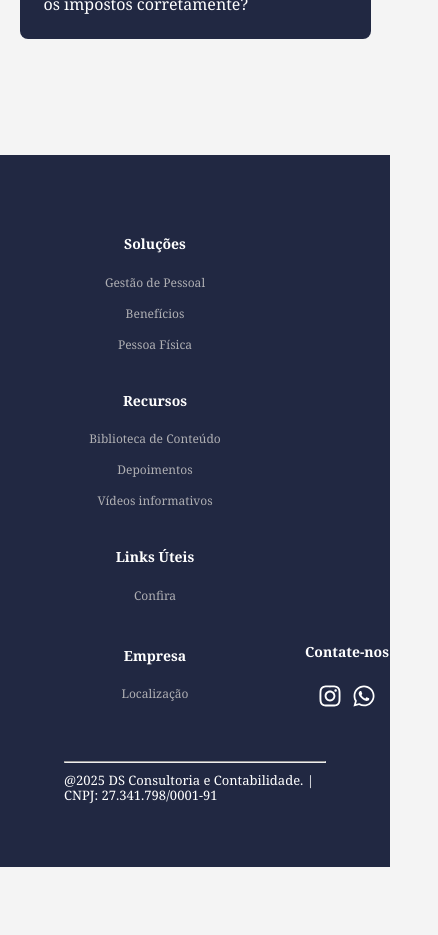
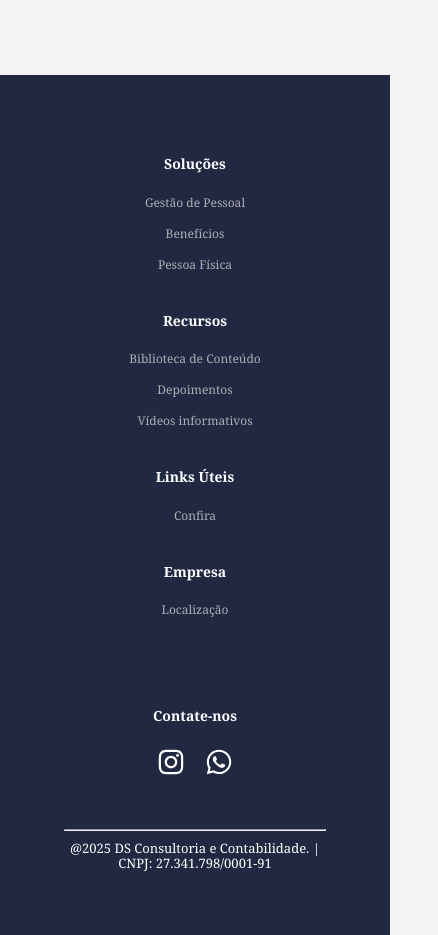
Before and after one commit to jhonathancodes/dscontabilidadeltda, a React (Vite) app: page / in a window 390 px wide. Shown: the part 8760-9695 px from the top of the page, 438 px wide, since content can reach past the window. Before the commit the page ends 9627 px from the top, so only its background shows below. Built offline with nearby package versions, Linux system fonts and the light colour scheme.

Commit message:
Primeiro commit

```diff
--- a/src/components/footer/Footer.css
+++ b/src/components/footer/Footer.css
@@ -109,22 +109,39 @@ hr {
   }
 }
 
-@media screen and (max-width: 550px) {
-  .sb__footer-below {
-    flex-direction: column;
+@media screen and (max-width: 488px) {
+  /* Centralizar todos os itens */
+  .sb__footer-links {
+    display: flex;
+    flex-direction: column; /* Muda de linha para coluna */
+    align-items: center; /* Centraliza no eixo horizontal */
+    width: 100%; /* Garante que ocupe toda a largura da tela */
   }
 
-  /* Aqui você força a exibição lado a lado para telas menores (abaixo de 488px) */
-  .sb__footer-links {
-    display: flex;
-    justify-content: space-between;
-    flex-wrap: wrap;
-    width: 100%;
+  .sb__footer-links_div {
+    text-align: center; /* Centraliza o texto dentro da div */
+    width: auto; /* Garante que os itens tenham largura automática */
+    margin: 1rem 0; /* Garante espaçamento vertical entre os itens */
   }
 
-  .sb__footer-links_group {
-    flex-direction: row; /* Coloca os itens lado a lado */
-    gap: 10px; /* Espaço entre os itens */
-    align-items: center; /* Centraliza os itens verticalmente */
+  /* Para a parte do footer de baixo */
+  .sb_footer-below {
+    flex-direction: column; /* Coloca os itens em coluna */
+    align-items: center; /* Centraliza os itens no eixo horizontal */
+  }
+
+  /* Para os ícones de redes sociais */
+  .socialmedia {
+    justify-content: center; /* Centraliza os ícones */
+    gap: 20px; /* Ajusta o espaço entre os ícones */
+  }
+
+  .icon {
+    font-size: 28px; /* Aumenta o tamanho dos ícones */
+  }
+
+  /* Ajuste para o copyright */
+  .sb_footer-copyright p {
+    text-align: center; /* Centraliza o texto */
   }
 }
--- a/src/components/questions/Question.css
+++ b/src/components/questions/Question.css
@@ -14,12 +14,12 @@
     border-radius: 8px;
     margin-bottom: 1rem;
     overflow: hidden;
+    transition: max-height 0.3s ease-in-out; /* Transição suave */
 }
 
 .question-header {
     text-align: center;
     margin-bottom: 3rem;
-
 }
 
 .question-header .subtitle {
@@ -77,6 +77,8 @@
     transition: all 0.3s ease-in-out;
     overflow: hidden;
     background-color: #212842;
+    max-height: 0px; /* Inicialmente, o conteúdo é escondido */
+    opacity: 0; /* Inicialmente, o conteúdo é invisível */
 }
 
 .question-answer p {
@@ -85,6 +87,9 @@
     margin: 0;
     padding-bottom: 1.5rem;
     color: white;
+    word-wrap: break-word;
+    word-break: break-word;
+    white-space: normal;
 }
 
 .question-item:hover {
@@ -113,3 +118,17 @@
         font-size: 2rem;
     }
 }
+
+@media (max-width: 550px) {
+    .question-title {
+        padding: 1rem;
+    }
+
+    .question-answer {
+        padding: 0 1rem; /* Reduz o padding da resposta */
+    }
+
+    .question-answer p {
+        font-size: 0.9rem;
+    }
+}
--- a/src/components/questions/Question.jsx
+++ b/src/components/questions/Question.jsx
@@ -29,14 +29,16 @@ function Question() {
                             <h3>{item.question}</h3>
                             <span className="toggle-icon">{openIndex === index ? "−" : "+"}</span>
                         </div>
-                <div className="question-answer" style={{ maxHeight: openIndex === index ? "100px" : "0px", opacity: openIndex === index ? "1" : "0" }}>
+                        <div className="question-answer" style={{
+                            maxHeight: openIndex === index ? "500px" : "0px", /* Aumentando o tamanho do card quando aberto */
+                            opacity: openIndex === index ? "1" : "0"
+                        }}>
                             <p>{item.answer}</p>
                         </div>
                     </div>
                 ))}
             </div>
         </section>
-
     );
 }
 
```
Lines whose indentation alone changed are shown as unchanged.
